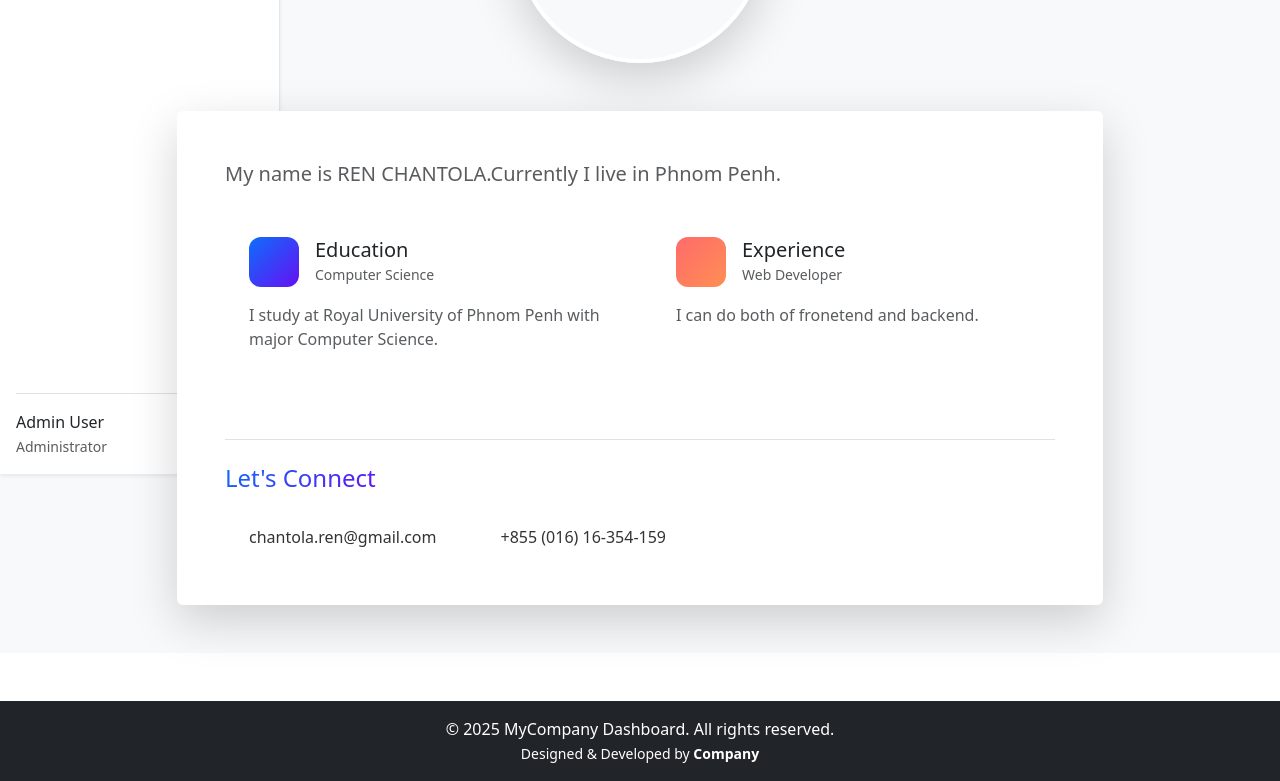
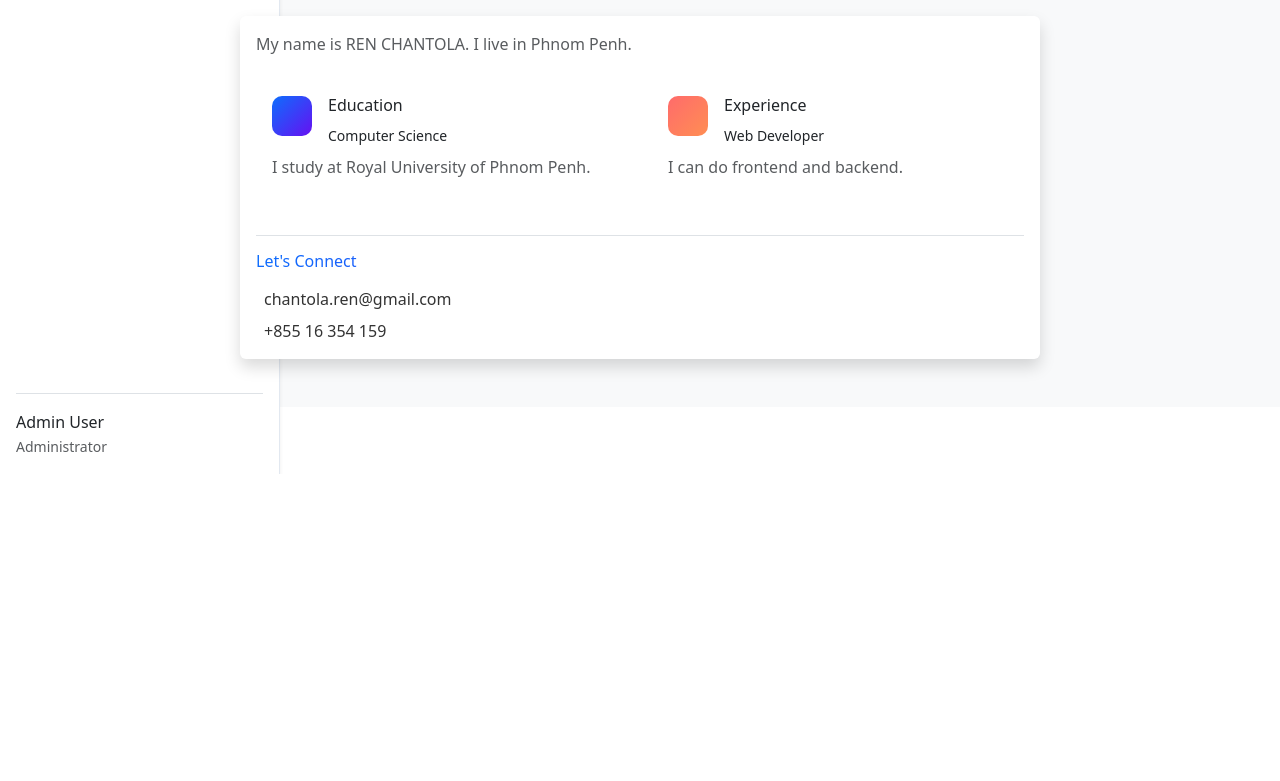
Before and after one commit to Chan-Tola/CRUP-Company, a PHP site: page /about.php in a window 1280 px wide. Shown: the part 326-1107 px from the top of the page. After the commit the page ends 800 px from the top, so only its background shows below. Run offline with PHP 8.4, Linux system fonts and the light colour scheme.

Commit message:
commited

```diff
--- a/CRUD-PHP/about.php
+++ b/CRUD-PHP/about.php
@@ -1,82 +1,50 @@
 <?php include('header.php'); ?>
 
-<section class="about-section py-5 bg-light">
+<section class="py-5 bg-light">
     <div class="container">
-        <div class="row justify-content-center">
-            <div class="col-lg-8 text-center mb-5">
-                <h1 class="display-4 fw-bold text-primary mb-4 animate-text">About Me</h1>
-                <div class="position-relative hover-scale">
-                    <div class="avatar-frame shadow-lg">
-                        <img src="pf.jpg" alt="Vedent Patel-Serisken" class="img-fluid rounded-circle hover-zoom">
-                        <div class="avatar-overlay"></div>
-                    </div>
-                </div>
+        <div class="text-center mb-5">
+            <h1 class="display-5 fw-bold text-primary animate-text">About Me</h1>
+            <div class="avatar-frame mx-auto mb-4">
+                <img src="https://i.pinimg.com/736x/f3/08/86/f30886fba75775458b330086399efd86.jpg" alt="Avatar"
+                    class="img-fluid rounded-circle">
+                <div class="avatar-overlay"></div>
             </div>
         </div>
 
-        <div class="row justify-content-center">
-            <div class="col-lg-10">
-                <div class="card shadow-lg border-0 hover-lift">
-                    <div class="card-body p-5">
-                        <div class="bio-content">
-                            <p class="lead text-muted mb-4 fade-in">
-                                My name is REN CHANTOLA.Currently I live in Phnom Penh.
-                            </p>
-
-                            <div class="row g-4">
-                                <!-- Education Card -->
-                                <div class="col-md-6">
-                                    <div class="info-card hover-shadow">
-                                        <div class="d-flex align-items-center mb-3">
-                                            <div class="icon-box gradient-1 text-white me-3">
-                                                <i class="fas fa-user-graduate fs-4"></i>
-                                            </div>
-                                            <div>
-                                                <h5 class="mb-0">Education</h5>
-                                                <small class="text-muted">Computer Science</small>
-                                            </div>
-                                        </div>
-                                        <p class="text-muted">
-                                            I study at Royal University of Phnom Penh with major Computer Science.
-                                        </p>
-                                    </div>
-                                </div>
-
-                                <!-- Experience Card -->
-                                <div class="col-md-6">
-                                    <div class="info-card hover-shadow">
-                                        <div class="d-flex align-items-center mb-3">
-                                            <div class="icon-box gradient-2 text-white me-3">
-                                                <i class="fas fa-briefcase fs-4"></i>
-                                            </div>
-                                            <div>
-                                                <h5 class="mb-0">Experience</h5>
-                                                <small class="text-muted">Web Developer</small>
-                                            </div>
-                                        </div>
-                                        <p class="text-muted">
-                                            I can do both of fronetend and backend.
-                                        </p>
-                                    </div>
+        <div class="card shadow border-0 hover-lift mx-auto" style="max-width: 800px;">
+            <div class="card-body">
+                <p class="text-muted mb-4 fade-in">My name is REN CHANTOLA. I live in Phnom Penh.</p>
+                <div class="row g-4">
+                    <div class="col-md-6">
+                        <div class="info-card">
+                            <div class="d-flex mb-2">
+                                <div class="icon-box gradient-1 me-3"><i class="fas fa-user-graduate"></i></div>
+                                <div>
+                                    <h6>Education</h6><small>Computer Science</small>
                                 </div>
                             </div>
-                        </div>
-
-                        <!-- Contact Section -->
-                        <div class="contact-info mt-5 pt-4 border-top fade-in">
-                            <h4 class="text-gradient mb-4">Let's Connect</h4>
-                            <div class="d-flex flex-wrap gap-4">
-                                <a href="mailto:vedent@example.com" class="contact-link hover-scale">
-                                    <i class="fas fa-envelope me-2 text-primary"></i>
-                                    chantola.ren@gmail.com
-                                </a>
-                                <a href="tel:+15551234567" class="contact-link hover-scale">
-                                    <i class="fas fa-phone me-2 text-primary"></i>
-                                    +855 (016) 16-354-159
-                                </a>
-                            </div>
+                            <p class="text-muted">I study at Royal University of Phnom Penh.</p>
                         </div>
                     </div>
+                    <div class="col-md-6">
+                        <div class="info-card">
+                            <div class="d-flex mb-2">
+                                <div class="icon-box gradient-2 me-3"><i class="fas fa-briefcase"></i></div>
+                                <div>
+                                    <h6>Experience</h6><small>Web Developer</small>
+                                </div>
+                            </div>
+                            <p class="text-muted">I can do frontend and backend.</p>
+                        </div>
+                    </div>
+                </div>
+
+                <div class="mt-4 pt-3 border-top fade-in">
+                    <h6 class="text-gradient mb-3">Let's Connect</h6>
+                    <a href="mailto:chantola.ren@gmail.com" class="contact-link d-block mb-2"><i
+                            class="fas fa-envelope text-primary me-2"></i>chantola.ren@gmail.com</a>
+                    <a href="tel:+85516354159" class="contact-link d-block"><i
+                            class="fas fa-phone text-primary me-2"></i>+855 16 354 159</a>
                 </div>
             </div>
         </div>
@@ -85,39 +53,27 @@
 
 <style>
 :root {
-    --primary-gradient: linear-gradient(135deg, #0d6efd 0%, #6610f2 100%);
-    --secondary-gradient: linear-gradient(135deg, #ff6b6b 0%, #ff8e53 100%);
-}
-
-.hover-scale {
-    transition: transform 0.3s ease;
-}
-
-.hover-scale:hover {
-    transform: scale(1.03);
+    --grad1: linear-gradient(135deg, #0d6efd, #6610f2);
+    --grad2: linear-gradient(135deg, #ff6b6b, #ff8e53);
 }
 
 .avatar-frame {
-    width: 250px;
-    height: 250px;
-    margin: 0 auto;
-    border: 4px solid white;
-    box-shadow: 0 0 30px rgba(13, 110, 253, 0.2);
+    width: 180px;
+    height: 180px;
+    border: 4px solid #fff;
+    box-shadow: 0 0 15px rgba(13, 110, 253, 0.2);
+    border-radius: 50%;
     position: relative;
     overflow: hidden;
-    border-radius: 50%;
 }
 
 .avatar-overlay {
     position: absolute;
-    top: 0;
-    left: 0;
-    width: 100%;
-    height: 100%;
-    background: var(--primary-gradient);
+    inset: 0;
+    background: var(--grad1);
     opacity: 0;
-    transition: opacity 0.3s ease;
     border-radius: 50%;
+    transition: opacity 0.3s;
 }
 
 .avatar-frame:hover .avatar-overlay {
@@ -125,59 +81,60 @@
 }
 
 .icon-box {
-    width: 50px;
-    height: 50px;
-    border-radius: 12px;
+    width: 40px;
+    height: 40px;
+    border-radius: 10px;
     display: flex;
     align-items: center;
     justify-content: center;
-    transition: transform 0.3s ease;
+    color: #fff;
 }
 
 .gradient-1 {
-    background: var(--primary-gradient);
+    background: var(--grad1);
 }
 
 .gradient-2 {
-    background: var(--secondary-gradient);
+    background: var(--grad2);
 }
 
 .info-card {
-    padding: 1.5rem;
-    border-radius: 15px;
+    background: #fff;
+    padding: 1rem;
+    border-radius: 12px;
     transition: all 0.3s ease;
-    background: white;
 }
 
 .info-card:hover {
-    box-shadow: 0 15px 30px rgba(0, 0, 0, 0.1);
+    box-shadow: 0 8px 20px rgba(0, 0, 0, 0.1);
     transform: translateY(-5px);
 }
 
 .text-gradient {
-    background: var(--primary-gradient);
+    background: var(--grad1);
     -webkit-background-clip: text;
     -webkit-text-fill-color: transparent;
-    display: inline-block;
 }
 
 .contact-link {
+    color: #333;
     text-decoration: none;
-    color: #333;
-    padding: 0.5rem 1rem;
-    border-radius: 8px;
-    transition: all 0.3s ease;
+    transition: all 0.3s;
 }
 
 .contact-link:hover {
     background: rgba(13, 110, 253, 0.05);
-    transform: translateY(-2px);
+    padding-left: 5px;
+}
+
+.fade-in {
+    animation: fadeIn 0.6s ease-in;
 }
 
 @keyframes fadeIn {
     from {
         opacity: 0;
-        transform: translateY(20px);
+        transform: translateY(10px);
     }
 
     to {
@@ -186,25 +143,17 @@
     }
 }
 
-.fade-in {
-    animation: fadeIn 0.8s ease forwards;
-}
-
-.hover-lift {
-    transition: transform 0.3s ease, box-shadow 0.3s ease;
-}
-
 .hover-lift:hover {
-    transform: translateY(-10px);
-    box-shadow: 0 25px 50px rgba(0, 0, 0, 0.1);
+    transform: translateY(-5px);
+    box-shadow: 0 15px 30px rgba(0, 0, 0, 0.1);
 }
 
 .animate-text {
-    animation: textShine 3s ease infinite;
+    animation: shine 3s infinite ease;
     background-size: 200% auto;
 }
 
-@keyframes textShine {
+@keyframes shine {
     0% {
         background-position: 0 50%;
     }
@@ -218,5 +167,3 @@
     }
 }
 </style>
-
-<?php include('footer.php'); ?>
```
